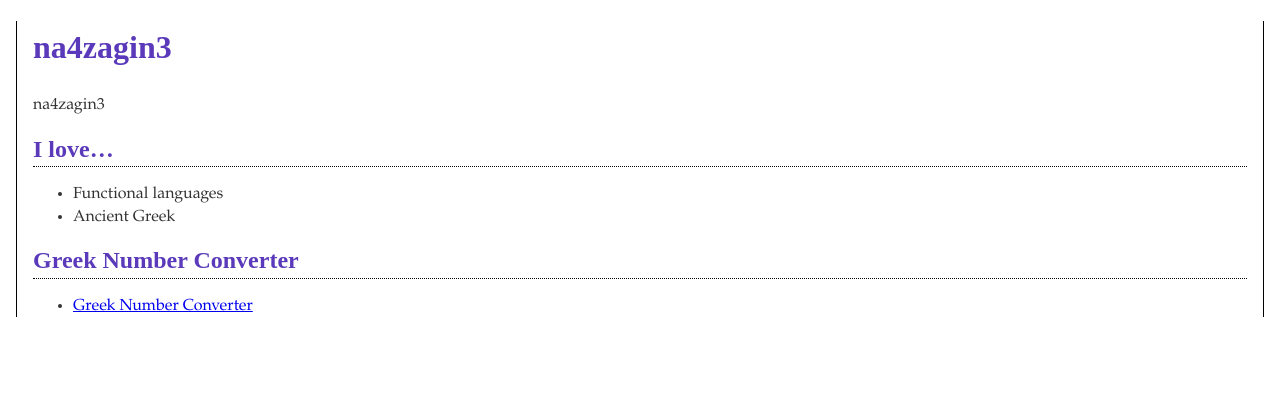
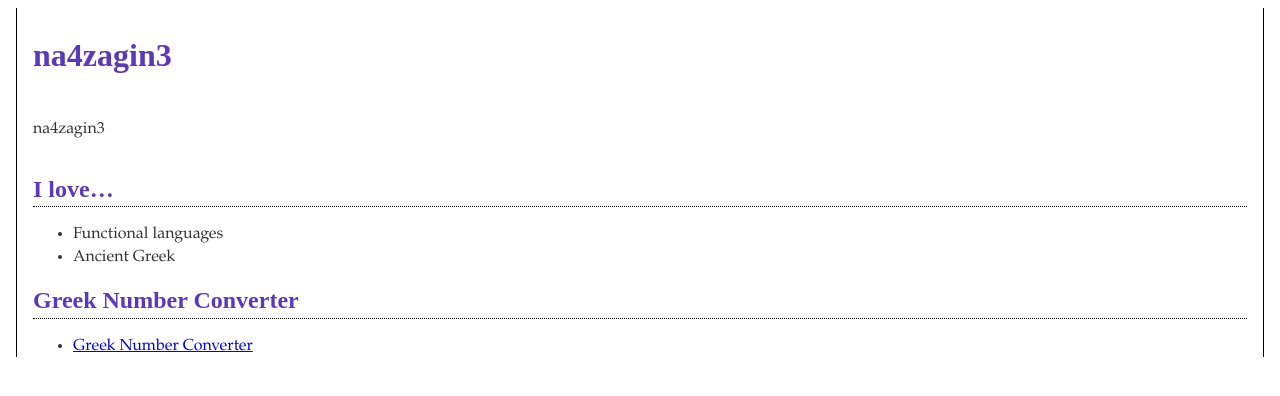
Before and after one commit to na4zagin3/na4zagin3.github.io, a plain HTML site: page index.html in a window 1280 px wide. Drawn offline with Linux system fonts and the light colour scheme.

Commit message:
Fix header style

```diff
--- a/pandoc.css
+++ b/pandoc.css
@@ -77,7 +77,7 @@ h1.title {
     margin-right: auto;
 	width: auto;
     /* width: 50%; */
-	/* float: left; */
+	float: left;
 	/* display: inline; */
 	border-bottom: none;
 }
@@ -91,7 +91,7 @@ h1.title {
 	border-bottom: none;
 }
 
-#header {
+#title-block-header {
 	overflow: hidden;
 }
 
```
